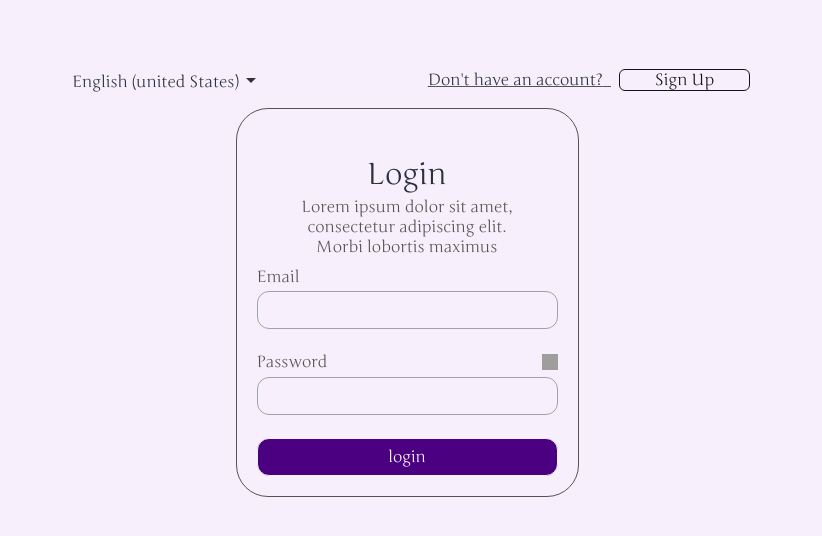
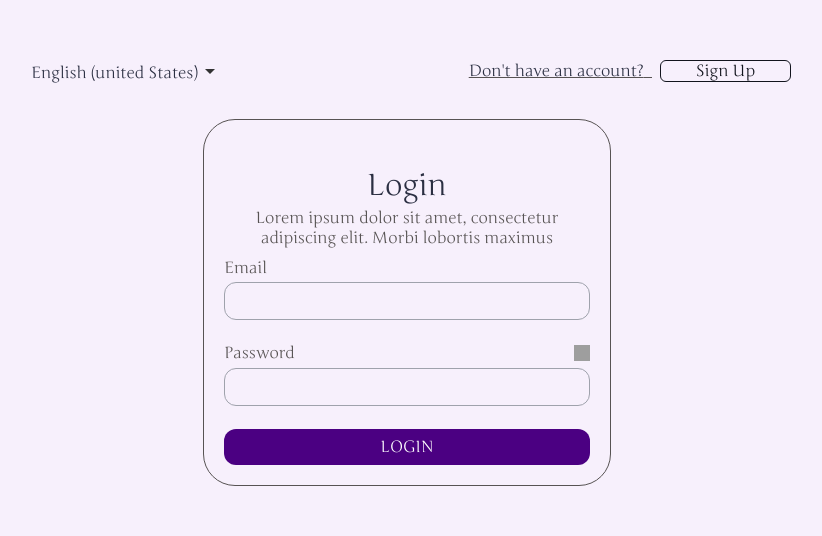
Before and after one commit to rishabh-17/contextify-ai, a React (Vite) app in the folder client/: page /signin in a window 1280 px wide. Shown: the part 110-646 px from the top of the page, without its empty margins (233-1055 px from the left). Built offline with nearby package versions, Linux system fonts and the light colour scheme; grey boxes are pictures that could not be loaded.

Commit message:
signup & login backend intregration

```diff
--- a/client/src/pages/SignIn/index.jsx
+++ b/client/src/pages/SignIn/index.jsx
@@ -59,7 +59,7 @@ export default function LoginPage() {
       } else {
         localStorage.setItem("token", data.token);
         setIsLoading(false);
-        navigate("/");
+        // navigate("/");
       }
     } catch (err) {
       setError(err.message);
@@ -68,14 +68,10 @@ export default function LoginPage() {
   }
 
   return (
-    <div className="h-screen flex items-center justify-center">
-      <div className="w-[60%] p-5 border-t border-b border-l border-r border-gray-100 rounded-tl-lg rounded-tr-lg">
-        <div className="container flex flex-col items-center justify-center px-5 md:px-14 md:py-24">
-          <div className="container flex items-center justify-between gap-2 self-stretch sm:flex-col">
+    <div className="h-screen flex flex-col items-center justify-center md:min-h-screen">
+      <div className="container flex max-w-3xl mx-auto sm:flex-col items-center justify-between gap-2 self-stretch">
         <div className="flex items-center pl-2">
-              <p className="self-end text-blue_gray-900">
-                English (united States)
-              </p>
+          <p className="self-end text-blue_gray-900">English (united States)</p>
           <img
             src="images/img_property_1_arrow.svg"
             alt="propertyone_one"
@@ -85,9 +81,7 @@ export default function LoginPage() {
         <div className="flex items-center gap-2">
           <div className="flex">
             <p className="self-end text-gray-700 underline">
-                  <span className="text-blue_gray-900">
-                    Don't have an account?
-                  </span>
+              <span className="text-blue_gray-900">Don't have an account?</span>
               <span className="text-gray-900_01">&nbsp;&nbsp;</span>
             </p>
           </div>
@@ -99,9 +93,9 @@ export default function LoginPage() {
           </button>
         </div>
       </div>
-
-          <div className="container-xs w-[50%] flex flex-col items-center gap-[10px] rounded-[32px] border border-solid  m-4 border-gray-700 p-5 pt-1 md:p-5">
-            <div className="flex w-[73%] flex-col items-center gap-1 md:w-full">
+      <div className="w-full max-w-md p-5 flex flex-col items-center justify-center space-y-6 md:p-10">
+        <div className="container-xs w-full flex flex-col items-center gap-[10px] rounded-[32px] border border-solid  m-4 border-gray-700 p-5 pt-1 md:p-5">
+          <div className="flex w-full flex-col items-center gap-1 md:w-full">
             <div className="h-[40px] w-[40px] rounded-[20px] bg-gray-400_01" />
             <a href="#">
               <p className="text-blue_gray-900 text-3xl">Login</p>
@@ -115,7 +109,7 @@ export default function LoginPage() {
             onSubmit={handleSubmit}
             className="flex flex-col gap-8 self-stretch"
           >
-              <div className="flex flex-col gap-[23px]">
+            <div className="flex flex-col gap-[23px] md:gap-[36px]">
               <div className="flex flex-col gap-1">
                 <label htmlFor="email" className="text-gray-700">
                   Email
@@ -126,7 +120,7 @@ export default function LoginPage() {
                   name="email"
                   value={email}
                   onChange={handleChange}
-                    className="self-stretch bg-transparent rounded-xl sm:px-5"
+                  className="w-full bg-transparent rounded-xl focus:ring-blue_gray-900 focus:border-blue_gray-900 sm:px-5"
                 />
               </div>
               <div className="flex flex-col gap-[5px]">
@@ -157,12 +151,12 @@ export default function LoginPage() {
                   name="password"
                   value={password}
                   onChange={handleChange}
-                    className="self-stretch sm:px-5  bg-transparent rounded-xl"
+                  className="w-full bg-transparent rounded-xl focus:ring-blue_gray-900 focus:border-blue_gray-900 sm:px-5"
                 />
               </div>
               <button
                 type="submit"
-                  className="w-full border border-solid border-blue_gray-100 lowercase bg-purple-900 text-[#fff] hover:bg-[#fff] hover:text-purple-900 py-2 rounded-xl sm:px-5"
+                className="w-full bg-purple-900 text-[#fff] hover:bg-[#fff] hover:text-purple-900 py-2 rounded-xl sm:px-5"
                 disabled={!isFormValid()}
               >
                 LOGIN
@@ -173,6 +167,5 @@ export default function LoginPage() {
         </div>
       </div>
     </div>
-    </div>
   );
 }
--- a/client/src/pages/SignUp/index.jsx
+++ b/client/src/pages/SignUp/index.jsx
@@ -55,15 +55,15 @@ export default function SignUpPage() {
           username,
         }
       );
-      if (data.error) {
-        setError(data.error);
+      if (!data.success) {
+        setError(data.msg);
         setFormValidity((prevState) => ({
           ...prevState,
           username: data.error,
         }));
         setIsLoading(false);
       } else {
-        navigate("/");
+        navigate("/signin");
       }
     } catch (err) {
       setError(err.message);
@@ -73,7 +73,7 @@ export default function SignUpPage() {
 
   return (
     <div className="h-screen flex items-center justify-center">
-      <div className="w-[60%] p-5 border-t border-b border-l border-r border-gray-100 rounded-tl-lg rounded-tr-lg">
+      <div className="w-[60%] md:w-[100%] p-5 border-t border-b border-l border-r border-gray-100 rounded-tl-lg rounded-tr-lg">
         <div className="container flex flex-col items-center justify-center px-5 md:px-14 md:py-24">
           <div className="flex items-center justify-between gap-2 self-stretch sm:flex-col">
             <div className="flex items-center pl-2">
@@ -104,7 +104,7 @@ export default function SignUpPage() {
             </div>
           </div>
 
-          <div className="container-xs w-[50%] flex flex-col items-center gap-[10px] rounded-[32px] border border-solid  m-4 border-gray-700 p-5 pt-1 md:p-5">
+          <div className="container-xs w-[50%] sm:w-full flex flex-col items-center gap-[10px] rounded-[32px] border border-solid  m-4 border-gray-700 p-5 pt-1 md:p-5">
             <div className="flex w-[73%] flex-col items-center gap-1 md:w-full">
               <div className="h-[40px] w-[40px] rounded-[20px] bg-gray-400_01" />
               <a href="#">
```
Also changed, not shown: 1 other file (tests, documents, lock files or other folders). Lines whose indentation alone changed are shown as unchanged.
